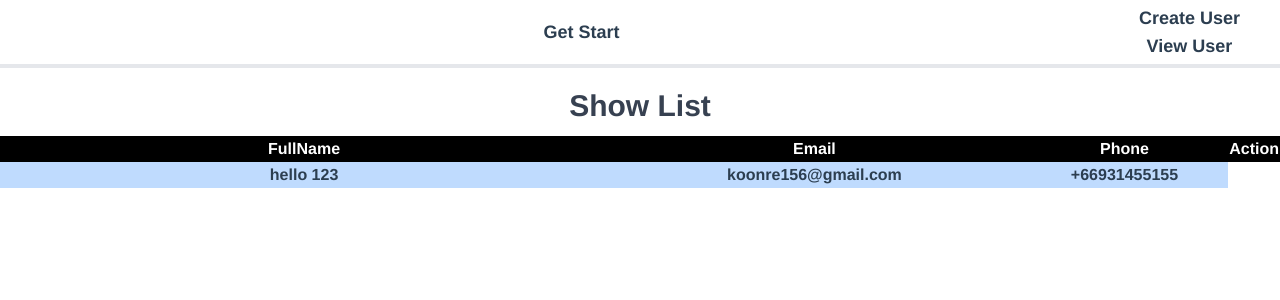
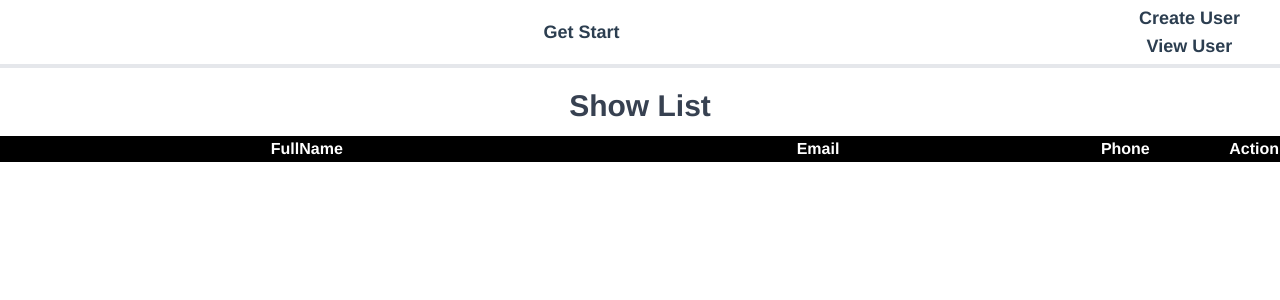
Before and after one commit to jednuth156/INT203_62130500018_2_SPA, a Vue app: page /about in a window 1280 px wide. Shown: the top 300 px of the page. Built offline with nearby package versions, Linux system fonts and the light colour scheme; data requests are answered from the project's data file.

Commit message:
[UPDATE]CRUD POST

```diff
--- a/db.json
+++ b/db.json
@@ -1,10 +1,5 @@
 {
   "user": [
-    {
-      "Fullname": "hello 123",
-      "Email": "koonre156@gmail.com",
-      "Phone": "+66931455155",
-      "id": 1
-    }
+
   ]
 }
--- a/src/views/About.vue
+++ b/src/views/About.vue
@@ -42,7 +42,7 @@ export default {
         }
     },
     methods : {
-        async getInfoResult() {
+        async getInfoUser() {
             try {
                 const res = await fetch(this.url);
                 const data = await res.json();
@@ -53,7 +53,7 @@ export default {
         }
     },
     async created() {
-        this.result = await this.getInfoResult();
+        this.result = await this.getInfoUser();
     }
 
 }
```
